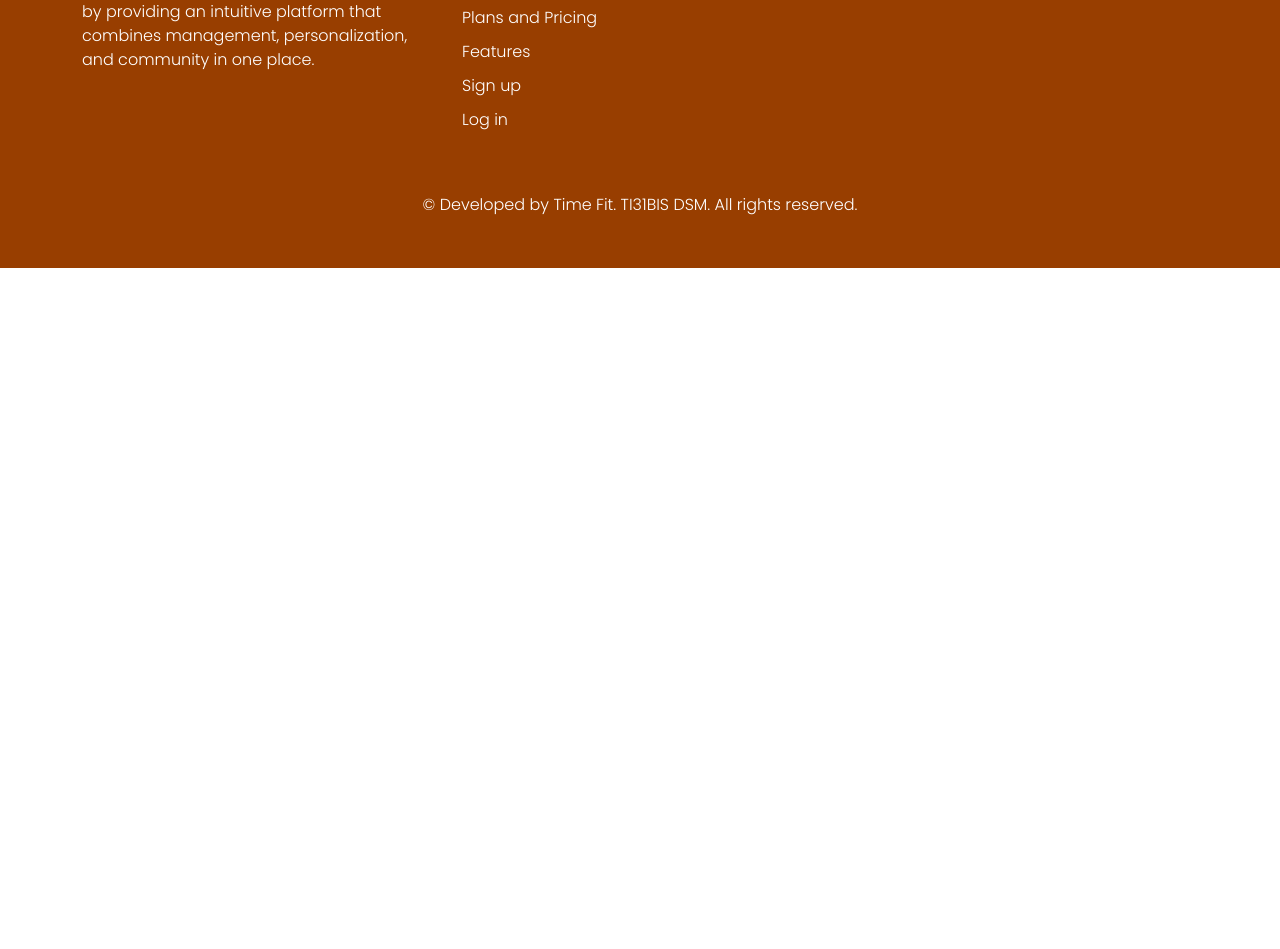
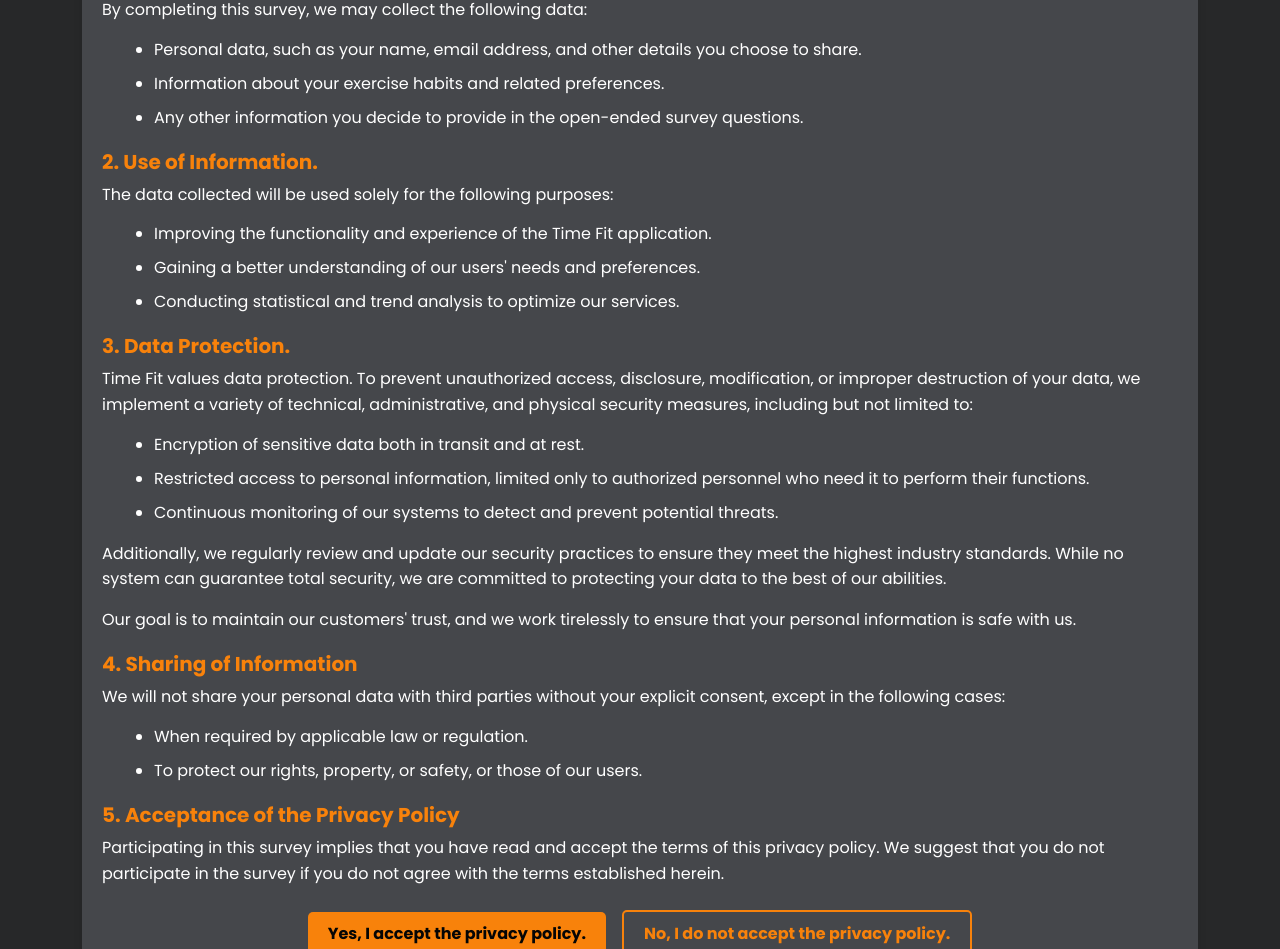
Before and after one commit to CesarSanchez19/landing_page_time_fit, a Vue app: page /Condiction in a window 1280 px wide. Shown: the part 308-1257 px from the top of the page. Before the commit the page ends 800 px from the top, so only its background shows below. Built offline with nearby package versions, Linux system fonts and the light colour scheme; no server answers.

Commit message:
Conexion a la base de datos  y Correcion de rutas

```diff
--- a/src/App.vue
+++ b/src/App.vue
@@ -99,30 +99,28 @@
               <h5>Quick Links</h5>
               <ul class="list-unstyled footer-links">
                 <li>
-                  <router-link to="/" @click="scrollToSection('home')">Home</router-link>
+                  <router-link to="/" @click="handleButtonClick('home')">Home</router-link>
                 </li>
                 <li>
-                  <router-link to="/AboutUS" @click="scrollToSection('aboutus')">About Us</router-link>
+                  <router-link to="/AboutUS" @click="handleButtonClick('aboutus')">About Us</router-link>
                 </li>
                 <li>
-                  <router-link to="/Contact" @click="scrollToSection('contact')">Contact</router-link>
+                  <router-link to="/Contact" @click="handleButtonClick('contact')">Contact</router-link>
                 </li>
                 <li>
-                  <router-link to="/Pricing" @click="scrollToSection('pricing')">Plans and Pricing</router-link>
+                  <router-link to="/Pricing" @click="handleButtonClick('pricing')">Plans and Pricing</router-link>
                 </li>
                 <li>
-                  <router-link to="/Features" @click="scrollToSection('features')">Features</router-link>
+                  <router-link to="/Features" @click="handleButtonClick('features')">Features</router-link>
                 </li>
                 <li>
-                  <router-link to="/SignIn" @click="scrollToSection('signin')">Sign up</router-link>
+                  <router-link to="/SignIn" @click="handleButtonClick('signin')">Sign up</router-link>
                 </li>
                 <li>
-                  <router-link to="/Login" @click="scrollToSection('login')">Log in</router-link>
+                  <router-link to="/Login" @click="handleButtonClick('login')">Log in</router-link>
                 </li>
               </ul>
-
             </div>
-
 
             <!-- Sección del pie de página: Redes sociales -->
             <div class="col-md-4">
@@ -190,6 +188,7 @@ const handleSignOut = () => {
     });
 };
 
+
 // Método para alternar el menú desplegable
 const toggleMenu = () => {
   const menu = document.getElementById("navbarNav");
@@ -200,7 +199,7 @@ const toggleMenu = () => {
   }
 };
 
-// Método para cerrar el menú al hacer clic en un enlace
+// Método para cerrar el menú desplegable
 const closeMenu = () => {
   const menu = document.getElementById("navbarNav");
   if (menu.classList.contains("show")) {
@@ -208,7 +207,7 @@ const closeMenu = () => {
   }
 };
 
-// Método para desplazarse suavemente a una sección específica
+// Método para desplazarse suavemente a la parte superior de la página
 const scrollToSection = (sectionId) => {
   nextTick(() => {
     const element = document.getElementById(sectionId);
@@ -216,6 +215,31 @@ const scrollToSection = (sectionId) => {
       element.scrollIntoView({ behavior: "smooth" });
     }
   });
+};
+
+// Manejar el clic en los enlaces de la lista y redirigir
+const handleButtonClick = (route) => {
+  // Primero desplazarse hacia la parte superior de la página
+  scrollToSection('home');
+
+  // Realizar la navegación a la ruta correspondiente después del desplazamiento
+  setTimeout(() => {
+    if (route === 'home') {
+      router.push('/');
+    } else if (route === 'aboutus') {
+      router.push('/AboutUS');
+    } else if (route === 'contact') {
+      router.push('/Contact');
+    } else if (route === 'pricing') {
+      router.push('/Pricing');
+    } else if (route === 'features') {
+      router.push('/Features');
+    } else if (route === 'signin') {
+      router.push('/SignIn');
+    } else if (route === 'login') {
+      router.push('/Login');
+    }
+  }, 500); // Esperar medio segundo para que el desplazamiento se complete antes de redirigir
 };
 </script>
 
@@ -229,7 +253,8 @@ const scrollToSection = (sectionId) => {
 
 /* Estilo global para el cuerpo del documento */
 body {
-  font-family: 'Poppins',Arial, Helvetica, sans-serif; /* Por defecto, es Poppins, y si no, continua con el resto */
+  font-family: 'Poppins', Arial, Helvetica, sans-serif;
+  /* Por defecto, es Poppins, y si no, continua con el resto */
   /* Define la fuente general para el cuerpo */
   background-color: #272829;
   /* Establece un color de fondo oscuro */
--- a/src/components/Home.vue
+++ b/src/components/Home.vue
@@ -1,4 +1,5 @@
 <template>
+    <section id="home">
     <link rel="stylesheet" href="https://cdnjs.cloudflare.com/ajax/libs/font-awesome/6.7.1/css/all.min.css" integrity="sha512-5Hs3dF2AEPkpNAR7UiOHba+lRSJNeM2ECkwxUIxC1Q/FLycGTbNapWXB4tP889k5T5Ju8fs4b1P5z/iB4nMfSQ==" crossorigin="anonymous" referrerpolicy="no-referrer" />
 
     <main class="home-main-container">
@@ -245,6 +246,7 @@
         </section>
 
     </main>
+    </section>
 </template>
 
 <style scoped>
--- a/src/components/condiction.vue
+++ b/src/components/condiction.vue
@@ -1,11 +1,221 @@
 <template>
-    <section id="condiction">
-        <h1>Terminos y condiciones</h1>
+    <section id="condiction" class="container mt-5">
+        <h1 class="text-center mb-4">Privacy Policy and Terms</h1>
+        <div class="content">
+            <p>
+                Privacy is important to Time Fit, and we are committed to protecting your personal data. This privacy
+                policy explains how we collect, use, and protect the data you provide when participating in our survey.
+            </p>
+            <h5>1. Information We Collect.</h5>
+            <p>
+                By completing this survey, we may collect the following data:
+            </p>
+            <ul>
+                <li>Personal data, such as your name, email address, and other details you choose to share.</li>
+                <li>Information about your exercise habits and related preferences.</li>
+                <li>Any other information you decide to provide in the open-ended survey questions.</li>
+            </ul>
+
+            <h5>2. Use of Information.</h5>
+            <p>The data collected will be used solely for the following purposes:</p>
+            <ul>
+                <li>Improving the functionality and experience of the Time Fit application.</li>
+                <li>Gaining a better understanding of our users' needs and preferences.</li>
+                <li>Conducting statistical and trend analysis to optimize our services.</li>
+            </ul>
+
+            <h5>3. Data Protection.</h5>
+            <p>
+                Time Fit values data protection. To prevent unauthorized access, disclosure, modification, or improper
+                destruction of your data, we implement a variety of technical, administrative, and physical security
+                measures, including but not limited to:
+            </p>
+            <ul>
+                <li>Encryption of sensitive data both in transit and at rest.</li>
+                <li>Restricted access to personal information, limited only to authorized personnel who need it to
+                    perform their functions.</li>
+                <li>Continuous monitoring of our systems to detect and prevent potential threats.</li>
+            </ul>
+            <p>
+                Additionally, we regularly review and update our security practices to ensure they meet the highest
+                industry standards. While no system can guarantee total security, we are committed to protecting your
+                data to the best of our abilities.
+            </p>
+            <p>
+                Our goal is to maintain our customers' trust, and we work tirelessly to ensure that your personal
+                information is safe with us.
+            </p>
+
+            <h5>4. Sharing of Information</h5>
+            <p>
+                We will not share your personal data with third parties without your explicit consent, except in the
+                following cases:
+            </p>
+            <ul>
+                <li>When required by applicable law or regulation.</li>
+                <li>To protect our rights, property, or safety, or those of our users.</li>
+            </ul>
+
+            <h5>5. Acceptance of the Privacy Policy</h5>
+            <p>
+                Participating in this survey implies that you have read and accept the terms of this privacy policy. We
+                suggest that you do not participate in the survey if you do not agree with the terms established herein.
+            </p>
+
+            <!-- Pregunta y botones para aceptar o rechazar la política -->
+            <div class="text-center mt-4">
+                <!-- Botón para aceptar -->
+                <button class="btn btn-success me-3" @click="handleButtonClick('SignIn')">
+                    Yes, I accept the privacy policy.
+                </button>
+                <!-- Botón para rechazar -->
+                <button class="btn btn-danger" @click="handleButtonClick('Home')">
+                    No, I do not accept the privacy policy.
+                </button>
+            </div>
+
+        </div>
     </section>
 </template>
 
+<script setup>
+import { useRouter } from 'vue-router';
+import { nextTick } from 'vue'; // Importar nextTick desde Vue
+
+// Obtener el enrutador
+const router = useRouter();
+
+// Método para desplazarse suavemente a una sección específica
+const scrollToSection = (sectionId) => {
+    nextTick(() => {
+        const element = document.getElementById(sectionId);
+        if (element) {
+            element.scrollIntoView({ behavior: "smooth" });
+        }
+    });
+};
+
+// Método para manejar el clic en los botones y redirigir
+const handleButtonClick = (route) => {
+    // Redirigir a la ruta correspondiente
+    if (route === 'SignIn') {
+        router.push('/SignIn');
+    } else {
+        router.push('/');
+    }
+    // Desplazar a la parte superior de la página
+    scrollToSection('home');
+};
+</script>
+
 <style scoped>
 h1 {
-    color: white;
+    color: #ff4300;
+    font-weight: bold;
+    margin-bottom: 30px;
+}
+
+h5 {
+    color: #F8820B;
+    font-weight: bold;
+    margin-top: 20px;
+}
+
+p {
+    color: #FFFF;
+    line-height: 1.6;
+    margin-bottom: 15px;
+}
+
+ul {
+    margin-left: 20px;
+    color: #FFFF;
+}
+
+ul li {
+    margin-bottom: 10px;
+}
+
+.content {
+    background: #45474B;
+    padding: 20px;
+    border-radius: 8px;
+    box-shadow: 0 2px 8px rgba(0, 0, 0, 0.1);
+    margin-bottom: 6%;
+}
+
+/* Estilo para los botones */
+button {
+    padding: 10px 20px;
+    font-size: 16px;
+    border: none;
+    border-radius: 5px;
+    cursor: pointer;
+}
+
+button.btn-success {
+    background: #F8820B;
+    /* Fondo naranja */
+    color: rgb(5, 5, 5);
+    /* Texto negro */
+    font-size: 16px;
+    /* Tamaño del texto */
+    font-weight: bold;
+    /* Texto en negrita */
+}
+
+button.btn-danger {
+    background-color: transparent;
+    /* Fondo transparente */
+    color: #F8820B;
+    /* Texto naranja */
+    border: 2px solid #F8820B;
+    /* Borde naranja */
+    font-weight: bold;
+    /* Texto en negrita */
+}
+
+button.btn-success:hover {
+    background: linear-gradient(#FF4300, #FF6400);
+    /* Degradado de naranja */
+    border-color: linear-gradient(#FF4300, #FF6400);
+    /* Sin borde visible */
+    color: rgb(255, 255, 255);
+    /* Texto blanco */
+}
+
+button.btn-danger:hover {
+    background: linear-gradient(#FF4300, #FF6400);
+    /* Degradado de naranja */
+    border-color: linear-gradient(#FF4300, #FF6400);
+    /* Sin borde visible */
+    color: rgb(255, 255, 255);
+    /* Texto blanco */
+}
+
+@media (max-width: 991px) {
+    button.btn-success {
+        background-color: #F8820B;
+        /* Color de fondo naranja */
+        border-color: #F8820B;
+        /* Color del borde igual al fondo */
+        color: black;
+        /* Color del texto negro para contraste */
+        margin-bottom: 20px;
+        /* Margen inferior de 20px para separación con otros elementos */
+        margin-top: 12px;
+    }
+
+    button.btn-danger {
+        background-color: transparent;
+        /* Fondo transparente */
+        color: #F8820B;
+        /* Texto naranja */
+        border: 2px solid #F8820B;
+        /* Borde naranja */
+        font-weight: bold;
+        margin-bottom: 20px;
+        /* Margen inferior de 20px para separación con otros elementos */
+    }
 }
 </style>
```
Also changed, not shown: src/components/Contact.vue (+41 -30 lines), src/components/login.vue (line endings or trailing spaces), src/components/signin.vue (line endings or trailing spaces), src/main.js (line endings or trailing spaces).
